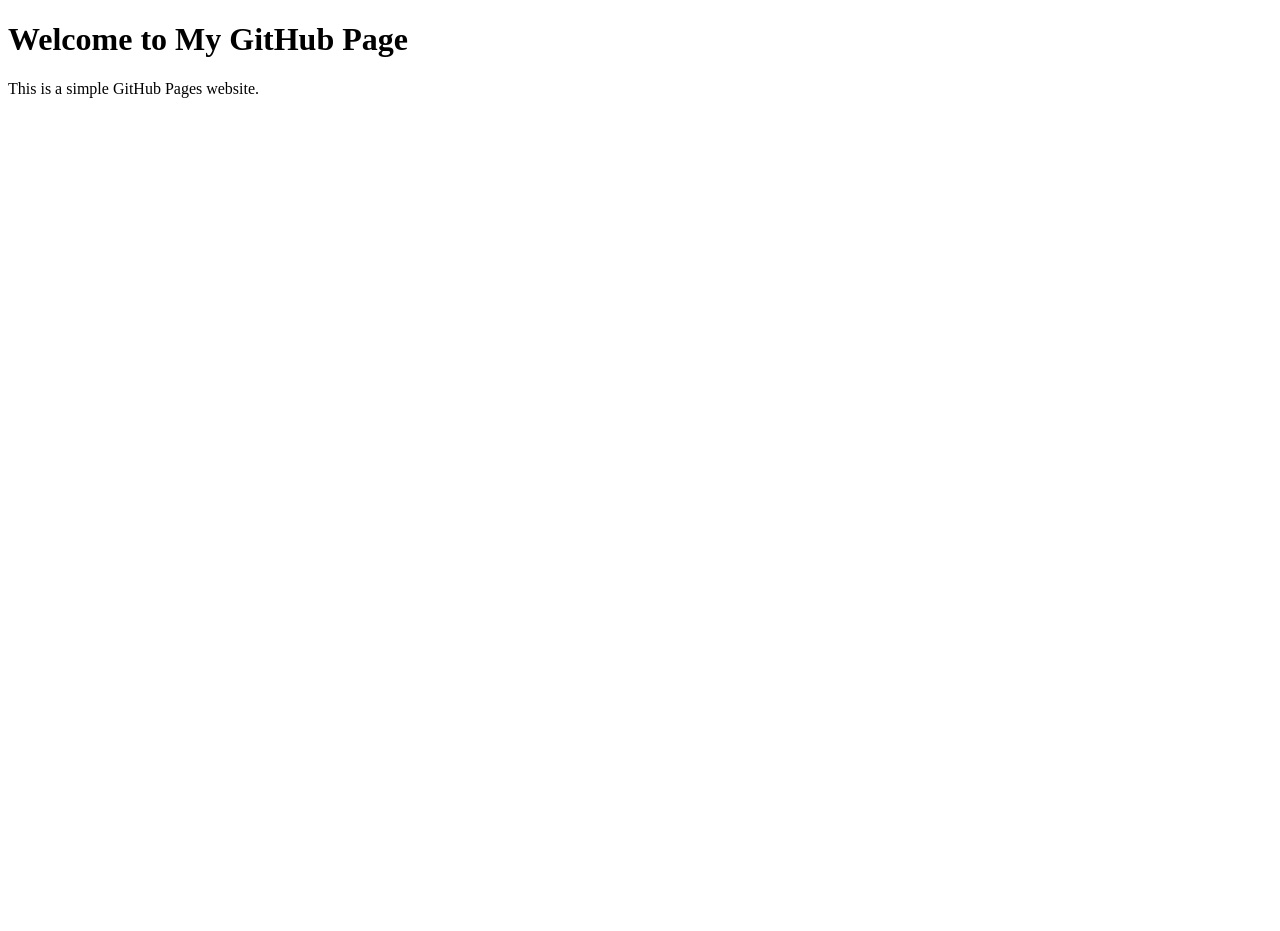
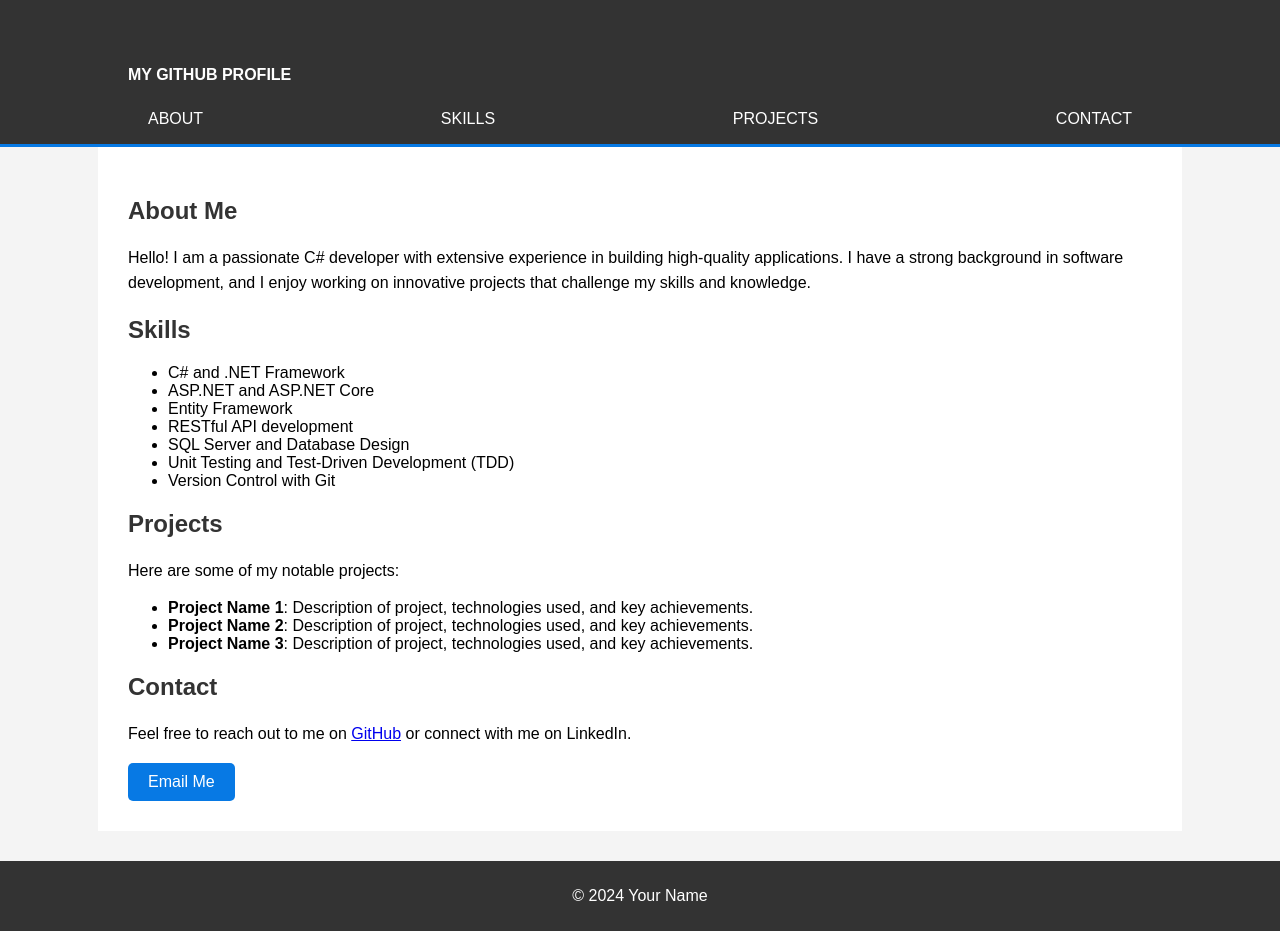
Before and after one commit to lfscoelho/lfscoelho.github.io, a plain HTML site: page index.html in a window 1280 px wide. Before the commit the page ends 800 px from the top, so only its background shows below. Drawn offline with Linux system fonts and the light colour scheme.

Commit message:
Update index.html

```diff
--- a/index.html
+++ b/index.html
@@ -1,12 +1,126 @@
 <!DOCTYPE html>
 <html lang="en">
 <head>
-  <meta charset="UTF-8">
-  <meta name="viewport" content="width=device-width, initial-scale=1.0">
-  <title>My GitHub Page</title>
+    <meta charset="UTF-8">
+    <meta name="viewport" content="width=device-width, initial-scale=1.0">
+    <title>My GitHub Profile</title>
+    <style>
+        body {
+            font-family: Arial, sans-serif;
+            margin: 0;
+            padding: 0;
+            background-color: #f4f4f4;
+        }
+        .container {
+            width: 80%;
+            margin: auto;
+            overflow: hidden;
+        }
+        header {
+            background: #333;
+            color: #fff;
+            padding-top: 30px;
+            min-height: 70px;
+            border-bottom: #0779e4 3px solid;
+        }
+        header a {
+            color: #fff;
+            text-decoration: none;
+            text-transform: uppercase;
+            font-size: 16px;
+        }
+        header ul {
+            padding: 0;
+            list-style: none;
+            display: flex;
+            justify-content: space-between;
+        }
+        header li {
+            display: inline;
+            padding: 0 20px;
+        }
+        .main {
+            padding: 30px;
+            background: #fff;
+            margin-bottom: 30px;
+        }
+        .main h1, .main h2 {
+            color: #333;
+        }
+        .main p {
+            line-height: 1.6;
+        }
+        footer {
+            background: #333;
+            color: #fff;
+            text-align: center;
+            padding: 10px 0;
+        }
+        .btn {
+            display: inline-block;
+            color: #fff;
+            background: #0779e4;
+            padding: 10px 20px;
+            text-decoration: none;
+            border-radius: 5px;
+        }
+        .btn:hover {
+            background: #005bb5;
+        }
+    </style>
 </head>
 <body>
-  <h1>Welcome to My GitHub Page</h1>
-  <p>This is a simple GitHub Pages website.</p>
+    <header>
+        <div class="container">
+            <h1><a href="#">My GitHub Profile</a></h1>
+            <ul>
+                <li><a href="#about">About</a></li>
+                <li><a href="#skills">Skills</a></li>
+                <li><a href="#projects">Projects</a></li>
+                <li><a href="#contact">Contact</a></li>
+            </ul>
+        </div>
+    </header>
+    <div class="main container">
+        <section id="about">
+            <h1>About Me</h1>
+            <p>Hello! I am a passionate C# developer with extensive experience in building high-quality applications. I have a strong background in software development, and I enjoy working on innovative projects that challenge my skills and knowledge.</p>
+        </section>
+        <section id="skills">
+            <h2>Skills</h2>
+            <ul>
+                <li>C# and .NET Framework</li>
+                <li>ASP.NET and ASP.NET Core</li>
+                <li>Entity Framework</li>
+                <li>RESTful API development</li>
+                <li>SQL Server and Database Design</li>
+                <li>Unit Testing and Test-Driven Development (TDD)</li>
+                <li>Version Control with Git</li>
+            </ul>
+        </section>
+        <section id="projects">
+            <h2>Projects</h2>
+            <p>Here are some of my notable projects:</p>
+            <ul>
+                <li>
+                    <strong>Project Name 1</strong>: Description of project, technologies used, and key achievements.
+                </li>
+                <li>
+                    <strong>Project Name 2</strong>: Description of project, technologies used, and key achievements.
+                </li>
+                <li>
+                    <strong>Project Name 3</strong>: Description of project, technologies used, and key achievements.
+                </li>
+            </ul>
+        </section>
+        <section id="contact">
+            <h2>Contact</h2>
+            <p>Feel free to reach out to me on <a href="https://github.com/yourusername" target="_blank">GitHub</a> or connect with me on LinkedIn.</p>
+            <a href="mailto:your.email@example.com" class="btn">Email Me</a>
+        </section>
+    </div>
+    <footer>
+        <p>&copy; 2024 Your Name</p>
+    </footer>
 </body>
 </html>
```
